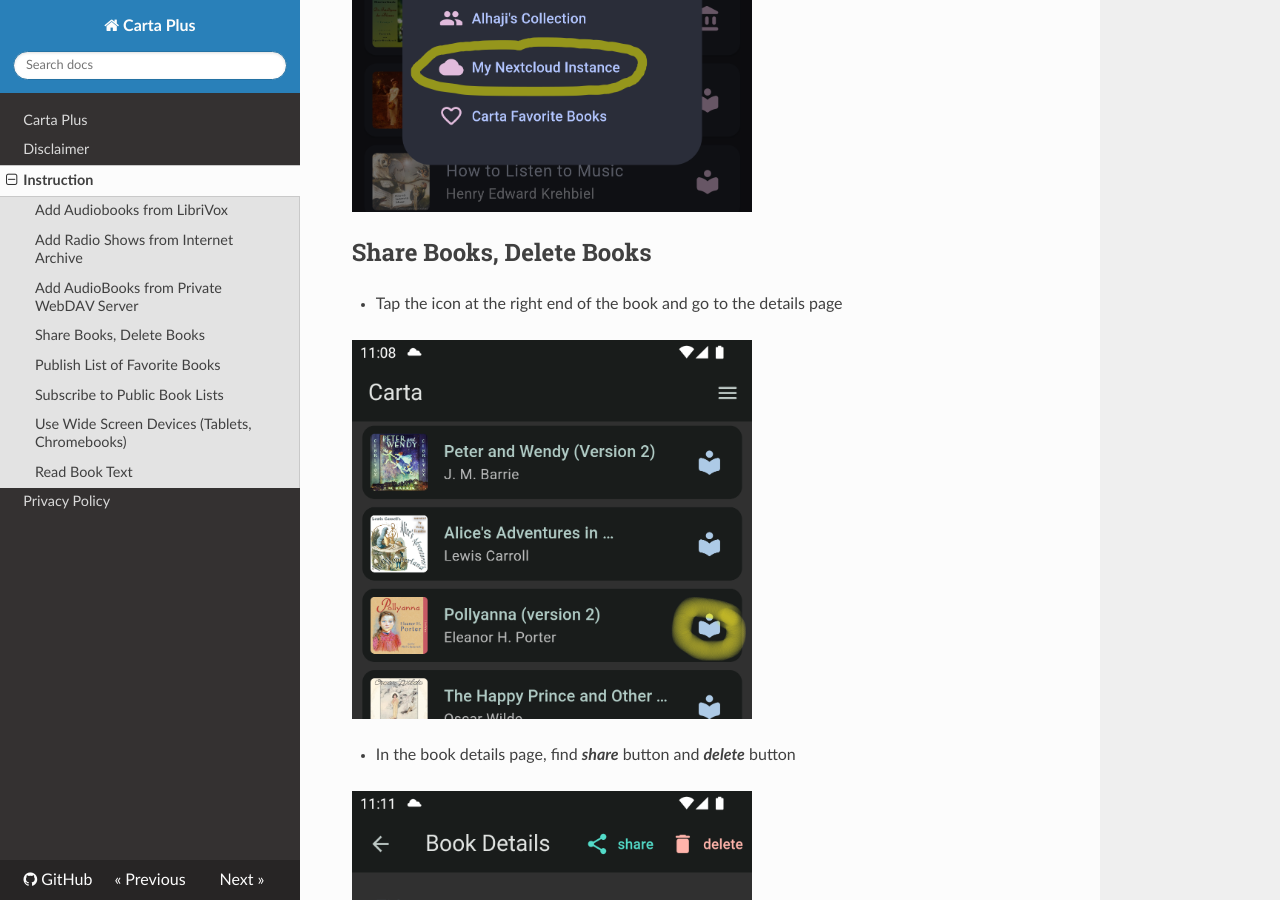
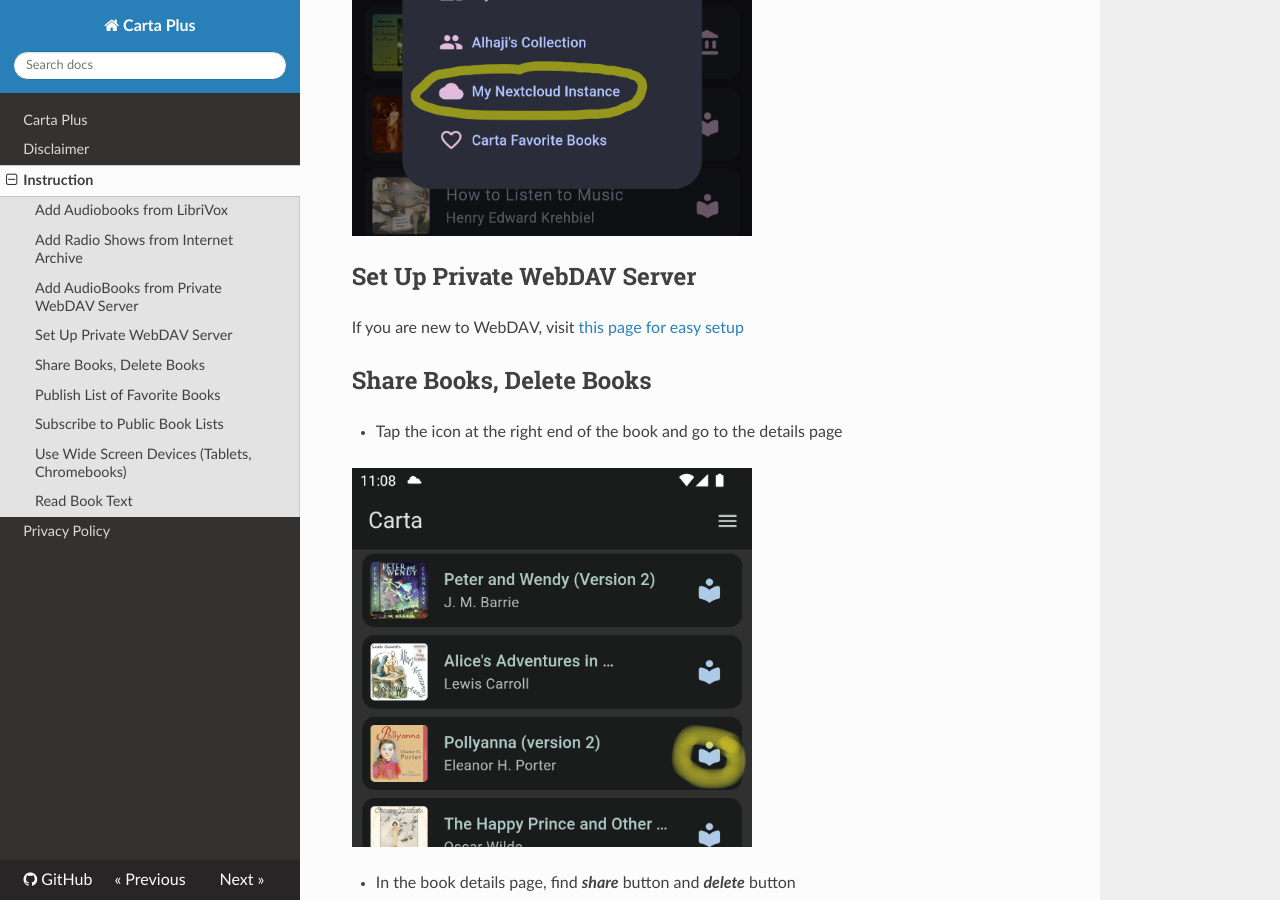
Before and after one commit to innomatica/cartaplus, an MkDocs documentation site: the page built from extra/docs/manual.md, in a window 1280 px wide and 900 px high, scrolled down 5186 px. Built offline with MkDocs 1.6.1, drawn with Linux system fonts in a browser that asks for light colours; nearby versions of some CDN libraries; some of the changed text lies outside the part shown.

Commit message:
documentation

```diff
--- a/extra/docs/manual.md
+++ b/extra/docs/manual.md
@@ -3,6 +3,7 @@
 * [Add Audiobooks from LibriVox](#add-audiobooks-from-librivox)
 * [Add Radio Shows from Internet Archive](#add-radio-shows-from-internet-archive)
 * [Add Audiobooks from Private WebDAV Server](#add-audiobooks-from-private-webdav-server)
+* [Set Up Private WebDAV Server](#set-up-private-webdav-server)
 * [Share Books, Delete Books](#share-books-delete-books)
 * [Publish List of Favorite Books](#publish-list-of-favorite-books)
 * [Subscribe to Public Book Lists](#subscribe-to-public-book-lists)
@@ -63,6 +64,10 @@
 * You should be able to navigate and add books from your server
 
 ![](./res/webdav_fab_after.png){: style="width:400px"}
+
+## Set Up Private WebDAV Server
+
+If you are new to WebDAV, visit [this page for easy setup](https://github.com/innomatica/cartaplus/tree/master/extra/webdav)
 
 ## Share Books, Delete Books
 
```
Also changed, not shown: extra/webdav/README.md (+1 -1 lines).
